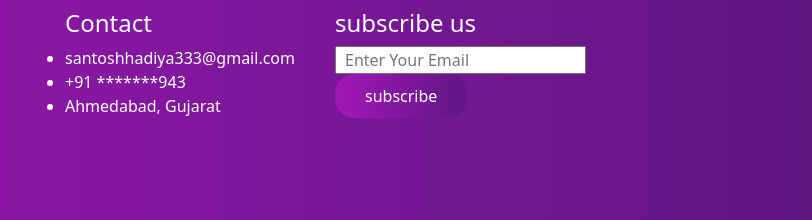
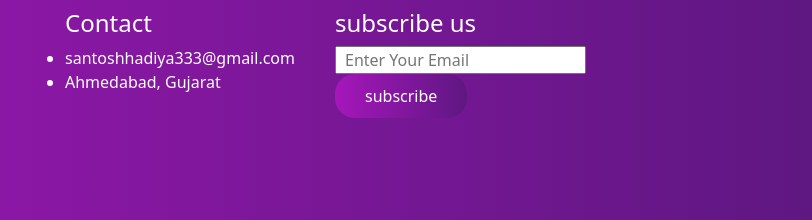
Before and after one commit to santoshhadiya/bootstrap, a plain HTML site: page index.html in a window 1280 px wide. Shown: the part 3114-3334 px from the top of the page, 468-1280 px from the left. Drawn offline with nearby package versions, Linux system fonts and the light colour scheme.

Commit message:
Updated website

```diff
--- a/index.html
+++ b/index.html
@@ -3,7 +3,7 @@
   <head>
     <meta charset="utf-8" />
     <meta name="viewport" content="width=device-width, initial-scale=1" />
-    <title>Bootstrap demo</title>
+    <title>Bootstrap</title>
     <script
       src="https://cdn.jsdelivr.net/npm/bootstrap@5.3.3/dist/js/bootstrap.bundle.min.js"
       integrity="sha384-YvpcrYf0tY3lHB60NNkmXc5s9fDVZLESaAA55NDzOxhy9GkcIdslK1eN7N6jIeHz"
@@ -394,7 +394,6 @@
         <ul>
           <h4>Contact</h4>
           <li>santoshhadiya333@gmail.com</li>
-          <li>+91 *******943</li>
           <li>Ahmedabad, Gujarat</li>
         </ul>
       </div>
```
